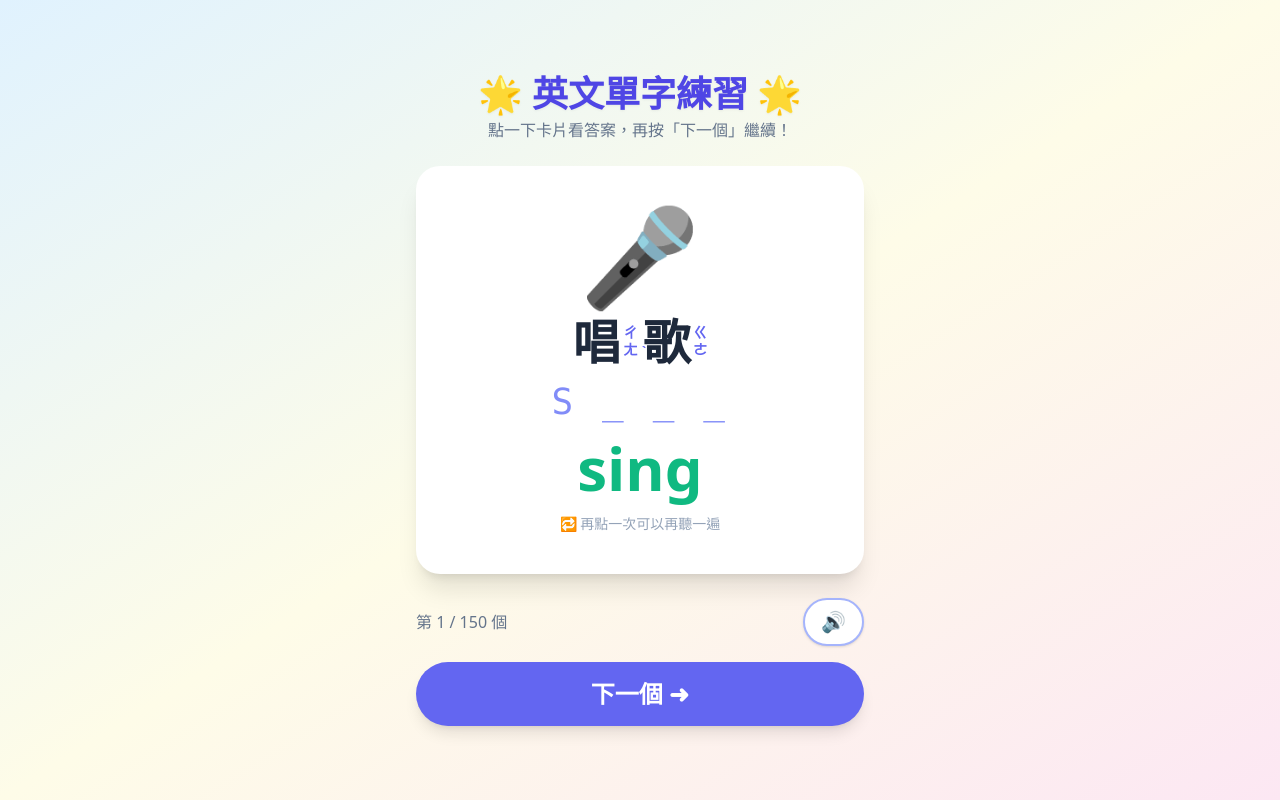
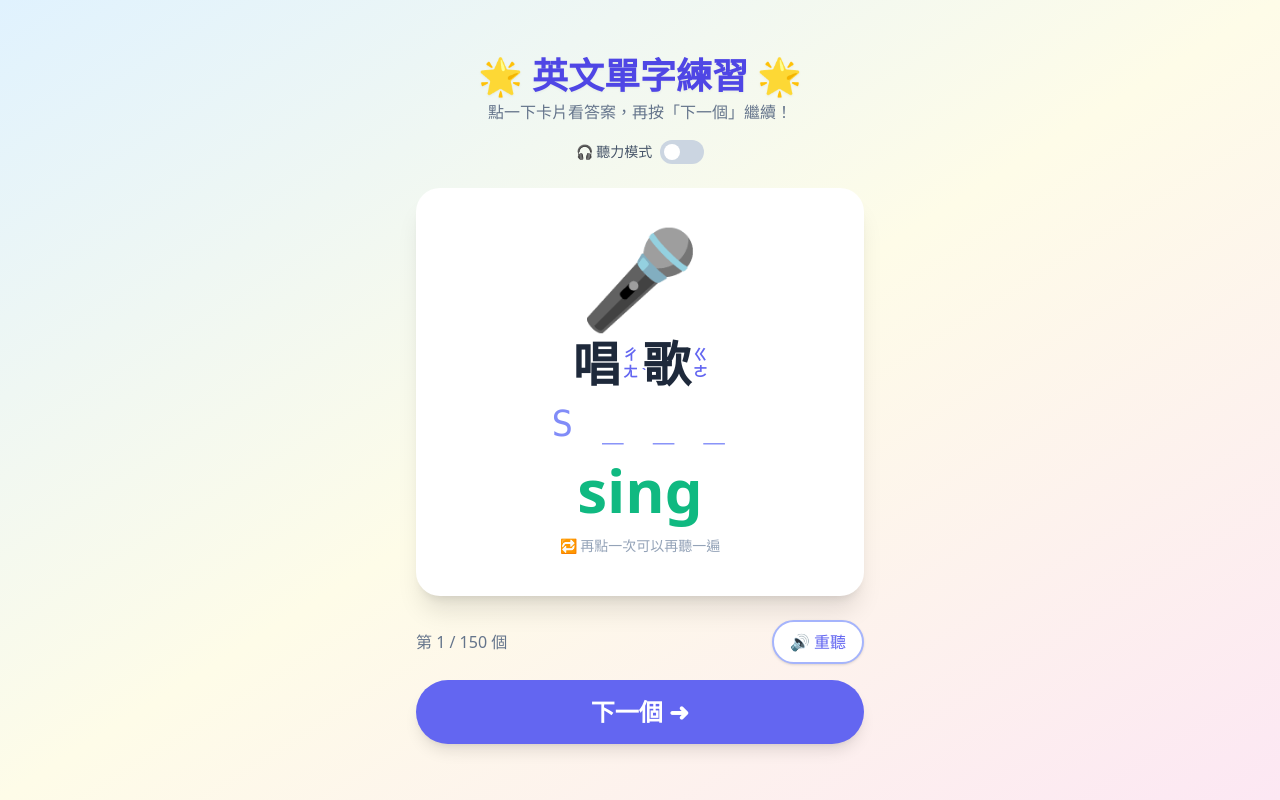
Before and after one commit to Jerryl0101/kids-english-vocab, a plain HTML site: page index.html in a window 1280 px wide. Both pictures are taken after a click on the button "點擊顯示英文單字". Drawn offline with nearby package versions, Linux system fonts and the light colour scheme.

Commit message:
Add listening mode with replay button
Toggle hides Chinese/English text and auto-plays the word so kids
guess meaning by ear first; tapping the card reveals the picture,
zhuyin, and spelling. A dedicated replay button lets them re-hear
the word before answering, since the initial playback is easy to miss.

```diff
--- a/index.html
+++ b/index.html
@@ -40,6 +40,15 @@
   <header class="text-center mb-6">
     <h1 class="text-3xl sm:text-4xl font-extrabold text-indigo-600 drop-shadow-sm">🌟 英文單字練習 🌟</h1>
     <p class="text-slate-500 mt-1 text-sm sm:text-base">點一下卡片看答案，再按「下一個」繼續！</p>
+
+    <label class="inline-flex items-center gap-2 mt-4 cursor-pointer select-none">
+      <span class="text-sm font-medium text-slate-600">🎧 聽力模式</span>
+      <span class="relative inline-block w-11 h-6">
+        <input type="checkbox" id="listeningToggle" class="sr-only peer" />
+        <span class="absolute inset-0 rounded-full bg-slate-300 peer-checked:bg-indigo-500 transition-colors"></span>
+        <span class="absolute top-1 left-1 w-4 h-4 bg-white rounded-full transition-transform peer-checked:translate-x-5"></span>
+      </span>
+    </label>
   </header>
 
   <main class="w-full max-w-md">
@@ -65,9 +74,9 @@
       <span id="progress" class="text-slate-500 font-medium text-sm sm:text-base"></span>
       <button
         id="replayBtn"
-        class="hidden bg-white border-2 border-indigo-300 text-indigo-500 rounded-full px-4 py-2 text-xl shadow hover:bg-indigo-50 active:scale-95 transition"
+        class="hidden bg-white border-2 border-indigo-300 text-indigo-500 rounded-full px-4 py-2 text-base font-medium shadow hover:bg-indigo-50 active:scale-95 transition"
         aria-label="再聽一次發音"
-      >🔊</button>
+      >🔊 重聽</button>
     </div>
 
     <button
@@ -233,6 +242,7 @@
   let currentIndex = 0;
   let revealed = false;
   let cachedVoices = [];
+  let listeningMode = false;
 
   const cardEl = document.getElementById('card');
   const emojiEl = document.getElementById('emoji');
@@ -243,6 +253,7 @@
   const progressEl = document.getElementById('progress');
   const nextBtn = document.getElementById('nextBtn');
   const replayBtn = document.getElementById('replayBtn');
+  const listeningToggle = document.getElementById('listeningToggle');
 
   function loadVoices() {
     cachedVoices = window.speechSynthesis ? window.speechSynthesis.getVoices() : [];
@@ -315,20 +326,33 @@
     hintEl.textContent = letterHint(word.en);
     enWordEl.textContent = word.en;
     enWordEl.classList.add('hidden');
+    replayBtn.classList.toggle('hidden', !listeningMode);
+    progressEl.textContent = `第 ${currentIndex + 1} / ${WORDS.length} 個`;
+
+    emojiEl.classList.toggle('hidden', listeningMode);
+    zhWordEl.classList.toggle('hidden', listeningMode);
+    hintEl.classList.toggle('hidden', listeningMode);
     tapHintEl.classList.remove('hidden');
-    tapHintEl.textContent = '👆 點我看答案';
-    replayBtn.classList.add('hidden');
-    progressEl.textContent = `第 ${currentIndex + 1} / ${WORDS.length} 個`;
+    tapHintEl.textContent = listeningMode
+      ? '🎧 仔細聽，猜猜是什麼意思，點一下看答案'
+      : '👆 點我看答案';
 
     cardEl.classList.remove('pop-in');
     void cardEl.offsetWidth;
     cardEl.classList.add('pop-in');
+
+    if (listeningMode) {
+      speak(word.en);
+    }
   }
 
   function reveal() {
     const word = WORDS[currentIndex];
     if (!revealed) {
       revealed = true;
+      emojiEl.classList.remove('hidden');
+      zhWordEl.classList.remove('hidden');
+      hintEl.classList.remove('hidden');
       enWordEl.classList.remove('hidden');
       enWordEl.classList.add('bounce-once');
       tapHintEl.textContent = '🔁 再點一次可以再聽一遍';
@@ -355,6 +379,11 @@
     loadWord();
   });
 
+  listeningToggle.addEventListener('change', () => {
+    listeningMode = listeningToggle.checked;
+    loadWord();
+  });
+
   loadWord();
 </script>
 </body>
```
